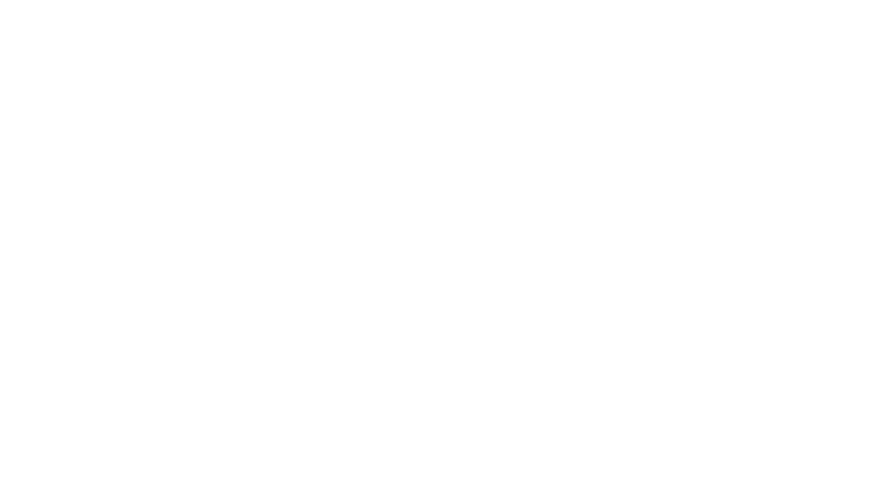
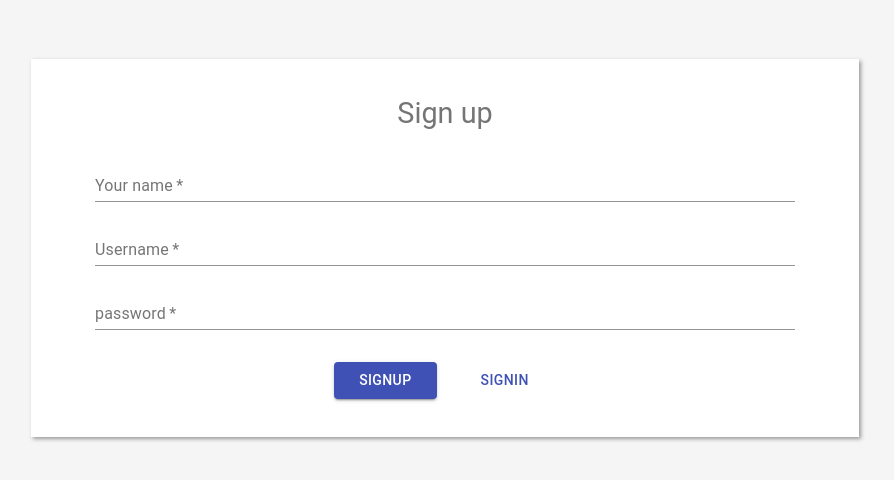
Before and after one commit to princesingh00/Store_UI, a React (Create React App) app: page /signup in a window 1280 px wide. Shown: the part 152-632 px from the top of the page, without its empty margins (217-1111 px from the left). Built offline with nearby package versions, Linux system fonts and the light colour scheme.

Commit message:
FEAT signup component

```diff
--- a/src/App.js
+++ b/src/App.js
@@ -4,6 +4,7 @@
   Switch
 } from "react-router-dom";
 import Signin from "./components/Signin";
+import Signup from "./components/Signup";
 import Dashboard from "./views/Dashboard";
 
 
@@ -14,6 +15,7 @@
         <Switch>
           <Route path="/" exact component={Dashboard} />
           <Route path="/signin" component={Signin} />
+          <Route path="/signup" component={Signup} />
         </Switch>
       </BrowserRouter>
     </div>
--- a/src/assets/scss/Signin.scss
+++ b/src/assets/scss/Signin.scss
@@ -5,10 +5,10 @@
     flex-direction: column;
     justify-content: center;
     align-items: center;
-    // background-image: linear-gradient(15deg, #060bff, #544cff, #f1e5c0);
+    background: whitesmoke;
 }
 
-.login > form {
+.login>form {
     width: 90%;
     max-width: 800px;
     height: max-content;
@@ -19,14 +19,14 @@
     align-items: center;
 }
 
-.login > .MuiAvatar-root {
+.login>.MuiAvatar-root {
     width: 150px;
     height: 150px;
     margin: 10px;
     border: 3px solid whitesmoke;
 }
 
-.login > h1 {
+.login>h1 {
     color: #111;
     text-transform: uppercase;
     letter-spacing: -0.03em;
@@ -35,11 +35,11 @@
     line-height: 2.2em;
 }
 
-.login > h1 > span {
+.login>h1>span {
     font-weight: bolder;
 }
 
-.login > .MuiFormControl-root {
+.login>.MuiFormControl-root {
     margin: 8px;
 
 }
@@ -48,11 +48,11 @@
     color: #222;
     display: flex;
 
-    padding-top:15px;
+    padding-top: 15px;
     padding-left: 5px;
     font-family: sans-serif;
 }
 
-.login__signup:hover{
+.login__signup:hover {
     color: darkblue;
 }
--- /dev/null
+++ b/src/assets/scss/Signup.scss
@@ -0,0 +1,32 @@
+.signup {
+    width: 100%;
+    height: 100vh;
+    display: flex;
+    justify-content: center;
+    align-items: center;
+    background: whitesmoke
+}
+
+.signup > form {
+    width: 75%;
+    max-width: 700px;
+    height: max-content;
+    padding-left: 5%;
+    padding-right: 5%;
+    padding-top: 1%;
+    padding-bottom: 3%;
+    background-color: #fff;
+    display: flex;
+    flex-direction: column;
+    justify-content: space-evenly;
+    align-items: center;
+    box-shadow: 2px 2px 4px #999;
+}
+
+.signup > form > h2 {
+    color: rgba(0, 0, 0, 0.54);
+    font-size: 1.8rem;
+    font-weight: 400;
+    font-family: "Roboto", "Helvetica", "Arial", sans-serif;
+    line-height: 1.20588em;
+}
--- a/src/components/Signin.jsx
+++ b/src/components/Signin.jsx
@@ -49,10 +49,10 @@
 
     render() {
         return (
-            <div className='login'>
+            <div className="login">
                 <Avatar src='https://images.unsplash.com/photo-1441986300917-64674bd600d8?ixid=MnwxMjA3fDB8MHxzZWFyY2h8M3x8Y2xvdGhzJTIwc3RvcmVzfGVufDB8fDB8fA%3D%3D&ixlib=rb-1.2.1&auto=format&fit=crop&w=500&q=60' />
 
-                <h1><span>Online-Shopping</span>Store</h1>
+                <h1><span>Online-Shopping</span> Store</h1>
 
                 <form>
                     <Grid container justify='space-evenly' spacing={2}>
@@ -106,7 +106,7 @@
 
                         <Grid xs={12} sm={6}>
                             <Link to="/signup" className="login__signup">
-                                create a account here.
+                                create an account here.
                         </Link>
                         </Grid>
                     </Grid>
--- /dev/null
+++ b/src/components/Signup.jsx
@@ -0,0 +1,102 @@
+import React, { Component } from 'react'
+import {
+    Button,
+    Grid,
+    TextField
+} from '@material-ui/core'
+import '../assets/scss/Signup.scss'
+import Alert from '@material-ui/lab/Alert';
+
+export default class Signup extends Component {
+
+    constructor(props) {
+        super(props);
+        this.state = {
+            name: "",
+            username: "",
+            password: "",
+            alertMsg: "",
+            alertColor: "",
+            showPassword: false,
+            alert: false
+        };
+    }
+
+    handleSignUp = () => {
+        console.log(this.state);
+    };
+
+    render() {
+        return (
+            <div className="signup">
+                {alert ? <Alert severity={this.state.alertColor} variant="filled" >{this.state.alertMsg}</Alert> : null}
+                <form>
+                    <h2>Sign up</h2>
+                    <Grid container spacing={2}>
+                        <Grid item xs={12}>
+                            <TextField
+                                required
+                                id="name"
+                                name="name"
+                                label="Your name"
+                                fullWidth
+                                autoComplete="name"
+                                onChange={(e) => this.setState({
+                                    name: e.target.value
+                                })}
+                            />
+                        </Grid>
+
+                        <Grid item xs={12}>
+                            <TextField
+                                required
+                                id="username"
+                                label="Username"
+                                fullWidth
+                                onChange={(e) => this.setState({
+                                    username: e.target.value
+                                })}
+                            />
+                        </Grid>
+                        <Grid item xs={12}>
+                            <TextField
+                                required
+                                name="password"
+                                label="password"
+                                type="password"
+                                onChange={(e) => this.setState({
+                                    password: e.target.value
+                                })}
+                                fullWidth
+                            />
+                        </Grid>
+
+                        <Grid item xs={12} />
+                        <Grid item xs={12} sm={4} />
+
+                        <Grid item xs={12} sm={2}>
+                            <Button
+                                variant="contained"
+                                color="primary"
+                                fullWidth
+                                onClick={this.handleSignUp}
+                            >
+                                Signup
+                        </Button>
+                        </Grid>
+
+                        <Grid item xs={12} sm={2}>
+                            <Button
+                                variant="text"
+                                color="primary"
+                                fullWidth
+                            >
+                                Signin
+                        </Button>
+                        </Grid>
+                    </Grid>
+                </form>
+            </div>
+        )
+    }
+}
```
